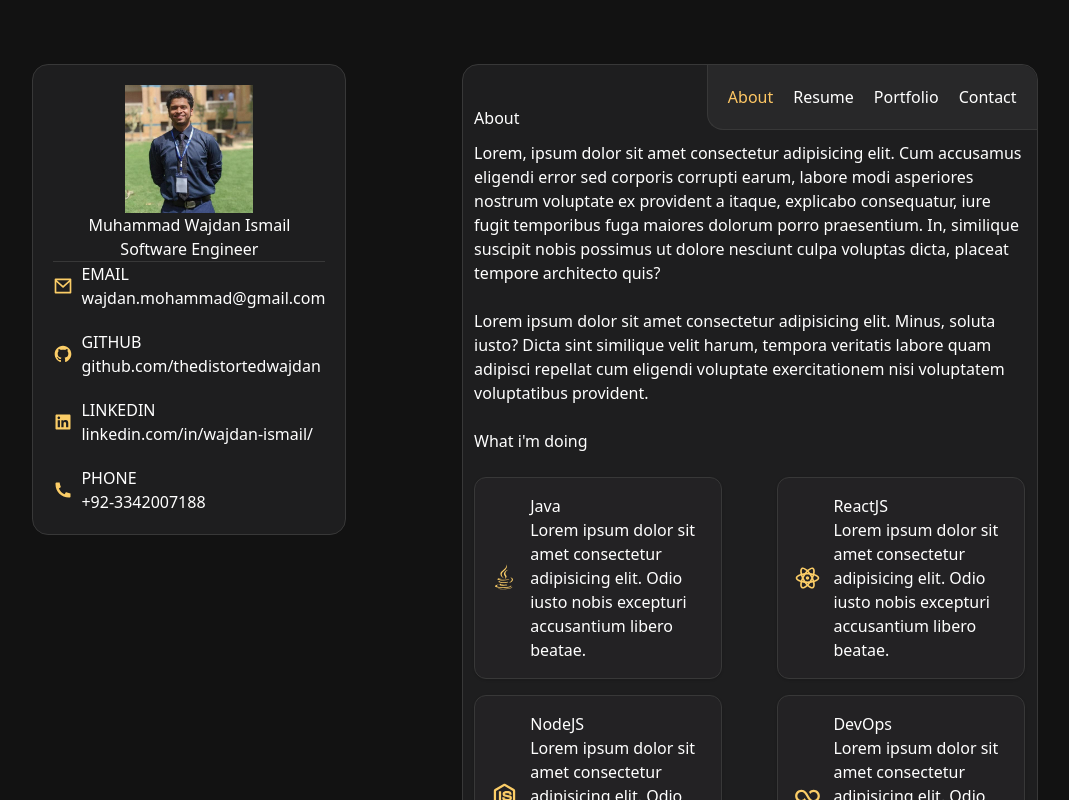
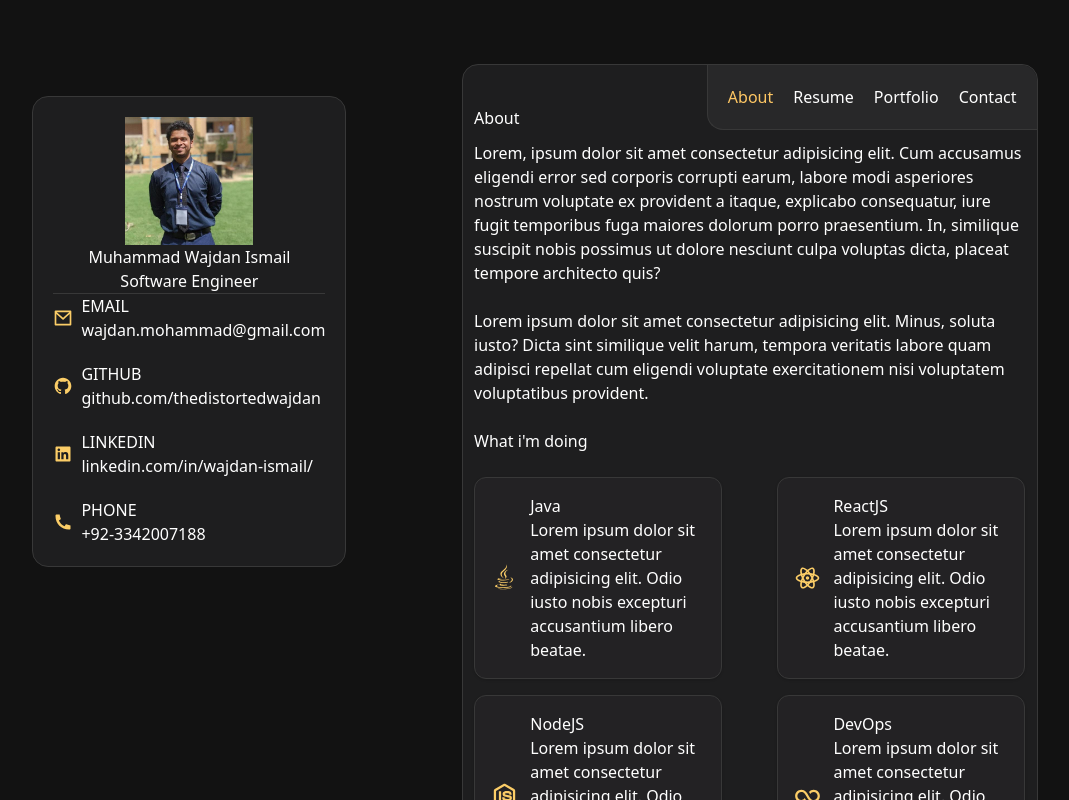
Before and after one commit to thedistortedwajdan/REACT-MyPortfolio, a React (Vite) app: page / in a window 1280 px wide. Shown: the top 800 px of the page, without its empty margins (105-1174 px from the left). Built offline with nearby package versions, Linux system fonts and the light colour scheme.

Commit message:
Update Sidebar component to adjust sticky position

```diff
--- a/src/components/Sidebar.jsx
+++ b/src/components/Sidebar.jsx
@@ -6,7 +6,7 @@ import phone from "../assets/phone.svg";
 
 export default function Sidebar() {
   return (
-    <div className="text-white bg-[#1E1E1F] border-[#383838] border-1 rounded-2xl  h-fit w-fit sticky top-10">
+    <div className="text-white bg-[#1E1E1F] border-[#383838] border-1 rounded-2xl  h-fit w-fit sticky top-24">
       <div className="flex flex-col items-center m-5">
         <ProfileImage />
         <div>Muhammad Wajdan Ismail</div>
```
